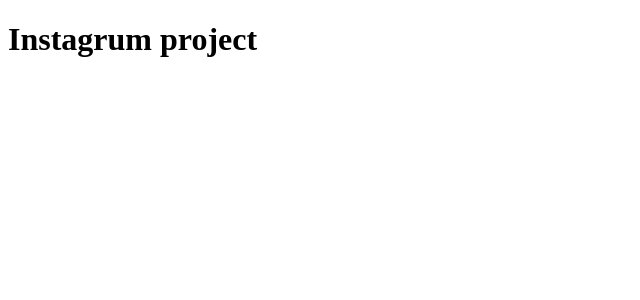
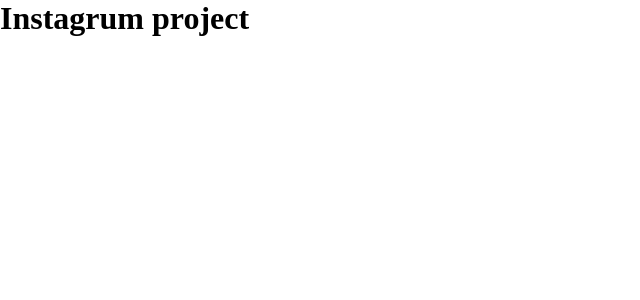
Before and after one commit to nicomil59/instagrum, a React (Vite) app: page / in a window 1280 px wide. Shown: the top 300 px of the page, without its empty margins (0-640 px from the left). Built offline with nearby package versions, Linux system fonts and the light colour scheme.

Commit message:
💄 Add CSS reset

```diff
--- a/src/App.jsx
+++ b/src/App.jsx
@@ -1,3 +1,4 @@
+import "./reset.css";
 import "./App.css";
 
 function App() {
--- /dev/null
+++ b/src/reset.css
@@ -0,0 +1,17 @@
+*,
+*::before,
+*::after {
+  box-sizing: border-box;
+  margin: 0;
+  padding: 0;
+}
+
+/*
+  Remove built-in form typography styles
+*/
+input,
+button,
+textarea,
+select {
+  font: inherit;
+}
```
